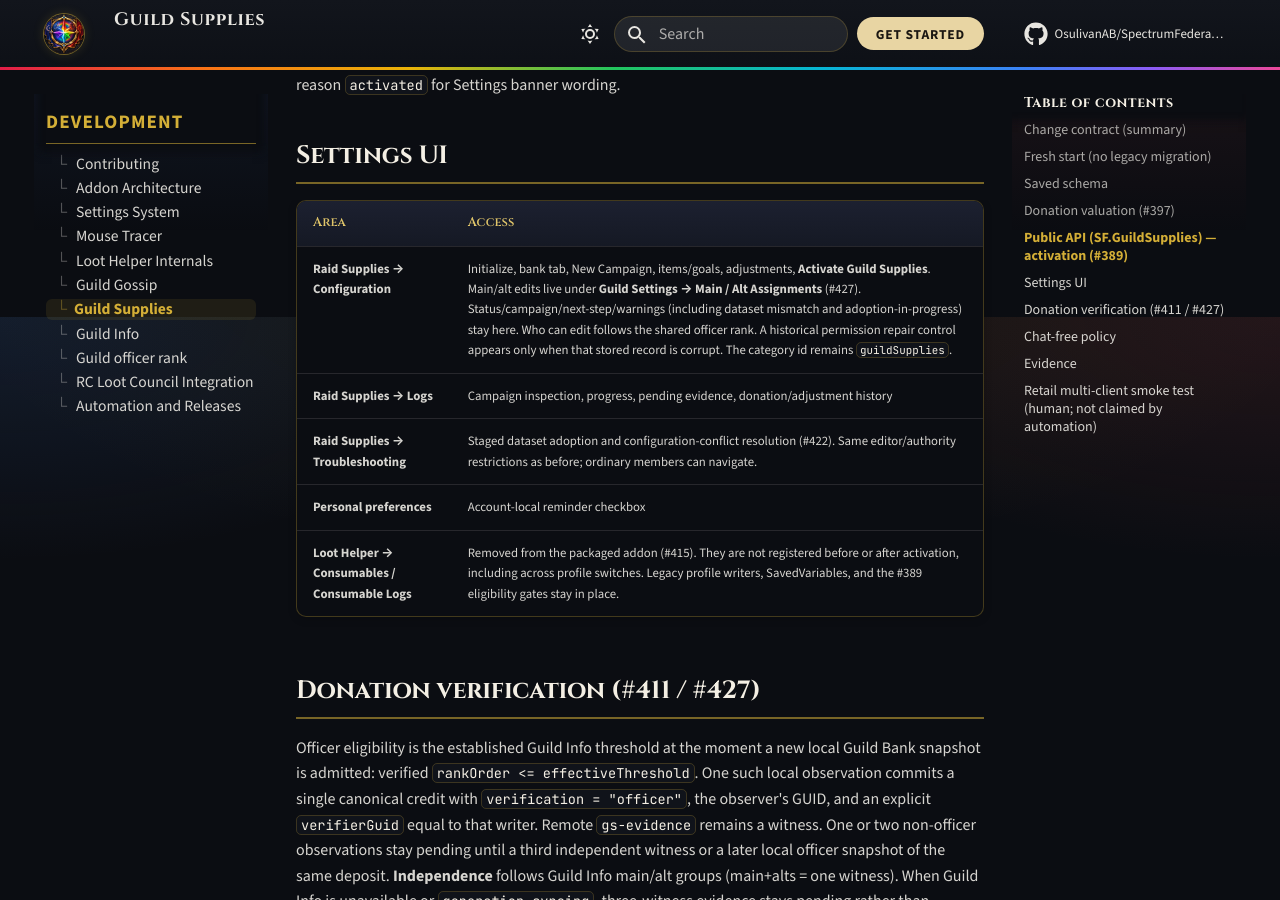
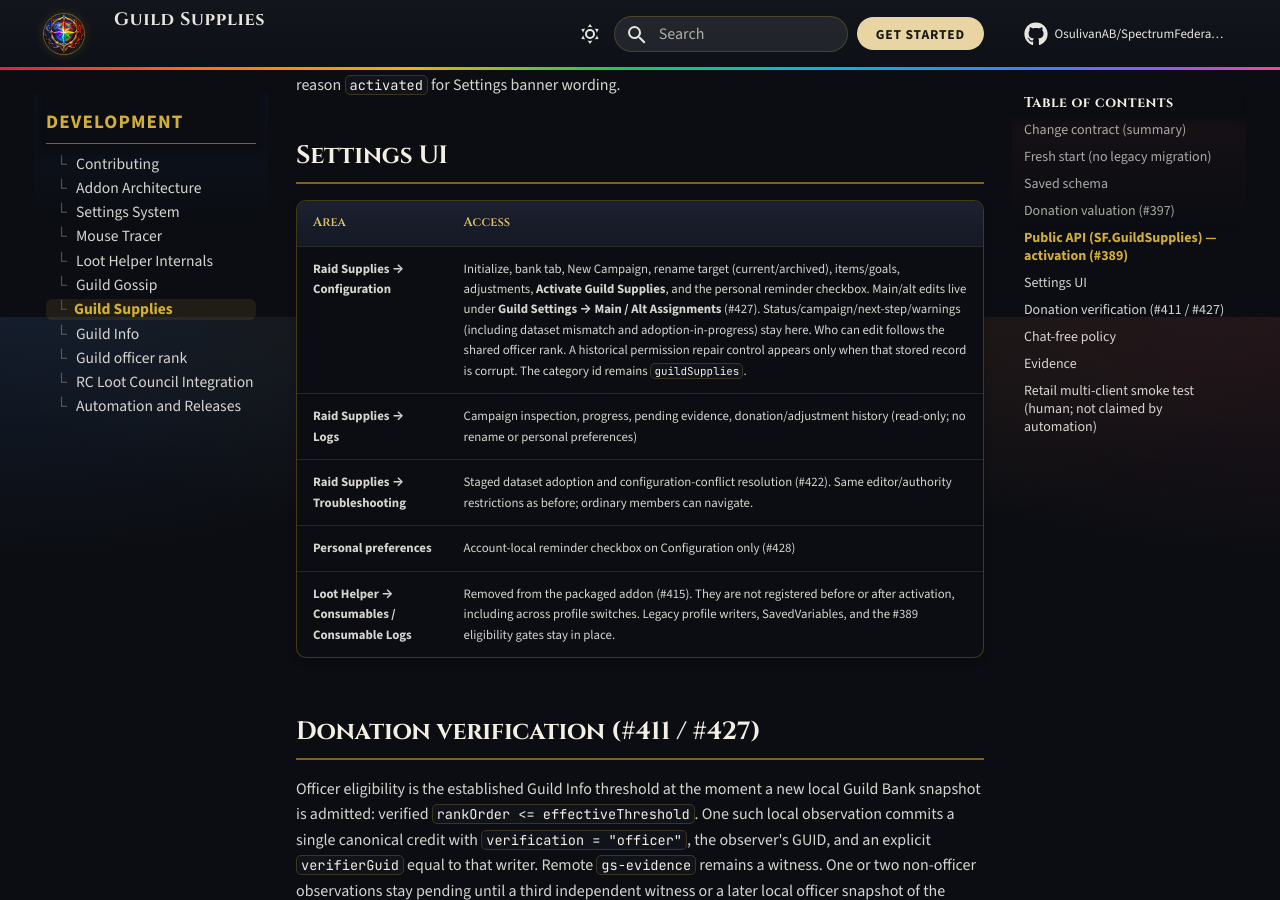
Before and after one commit to OsulivanAB/SpectrumFederation, an MkDocs documentation site: the page built from docs/development/guild-supplies/index.md, in a window 1280 px wide and 900 px high, scrolled down 5083 px. Built offline with MkDocs 1.6.1 and Material for MkDocs 9.7.7, drawn with Linux system fonts in a browser that asks for light colours; comment, search, counter and statistics services are not loaded.

Commit message:
fix(RaidSupplies): consolidate rename and reminders on Configuration (#428)
Move campaign renaming (current and archived) onto Raid Supplies →
Configuration with an ephemeral rename-target selector keyed by campaign
ID. Remove rename and reminder controls from Logs, and drop the duplicate
reminder checkbox from Loot Helper → General while preserving the
personal setting key and runtime behavior.

Co-authored-by: Anthony <OsulivanAB@users.noreply.github.com>

```diff
--- a/docs/development/guild-supplies/index.md
+++ b/docs/development/guild-supplies/index.md
@@ -108,10 +108,10 @@ Mutation statuses remain `accepted` / `duplicate` / `pending` / `rejected`. Acti
 
 | Area | Access |
 | --- | --- |
-| **Raid Supplies → Configuration** | Initialize, bank tab, New Campaign, items/goals, adjustments, **Activate Guild Supplies**. Main/alt edits live under **Guild Settings → Main / Alt Assignments** (#427). Status/campaign/next-step/warnings (including dataset mismatch and adoption-in-progress) stay here. Who can edit follows the shared officer rank. A historical permission repair control appears only when that stored record is corrupt. The category id remains `guildSupplies`. |
-| **Raid Supplies → Logs** | Campaign inspection, progress, pending evidence, donation/adjustment history |
+| **Raid Supplies → Configuration** | Initialize, bank tab, New Campaign, rename target (current/archived), items/goals, adjustments, **Activate Guild Supplies**, and the personal reminder checkbox. Main/alt edits live under **Guild Settings → Main / Alt Assignments** (#427). Status/campaign/next-step/warnings (including dataset mismatch and adoption-in-progress) stay here. Who can edit follows the shared officer rank. A historical permission repair control appears only when that stored record is corrupt. The category id remains `guildSupplies`. |
+| **Raid Supplies → Logs** | Campaign inspection, progress, pending evidence, donation/adjustment history (read-only; no rename or personal preferences) |
 | **Raid Supplies → Troubleshooting** | Staged dataset adoption and configuration-conflict resolution (#422). Same editor/authority restrictions as before; ordinary members can navigate. |
-| **Personal preferences** | Account-local reminder checkbox |
+| **Personal preferences** | Account-local reminder checkbox on Configuration only (#428) |
 | **Loot Helper → Consumables / Consumable Logs** | Removed from the packaged addon (#415). They are not registered before or after activation, including across profile switches. Legacy profile writers, SavedVariables, and the #389 eligibility gates stay in place. |
 
 ## Donation verification (#411 / #427)
```
Also changed, not shown: docs/features/loot-helper.md (+1 -1 lines), 9 other files.
